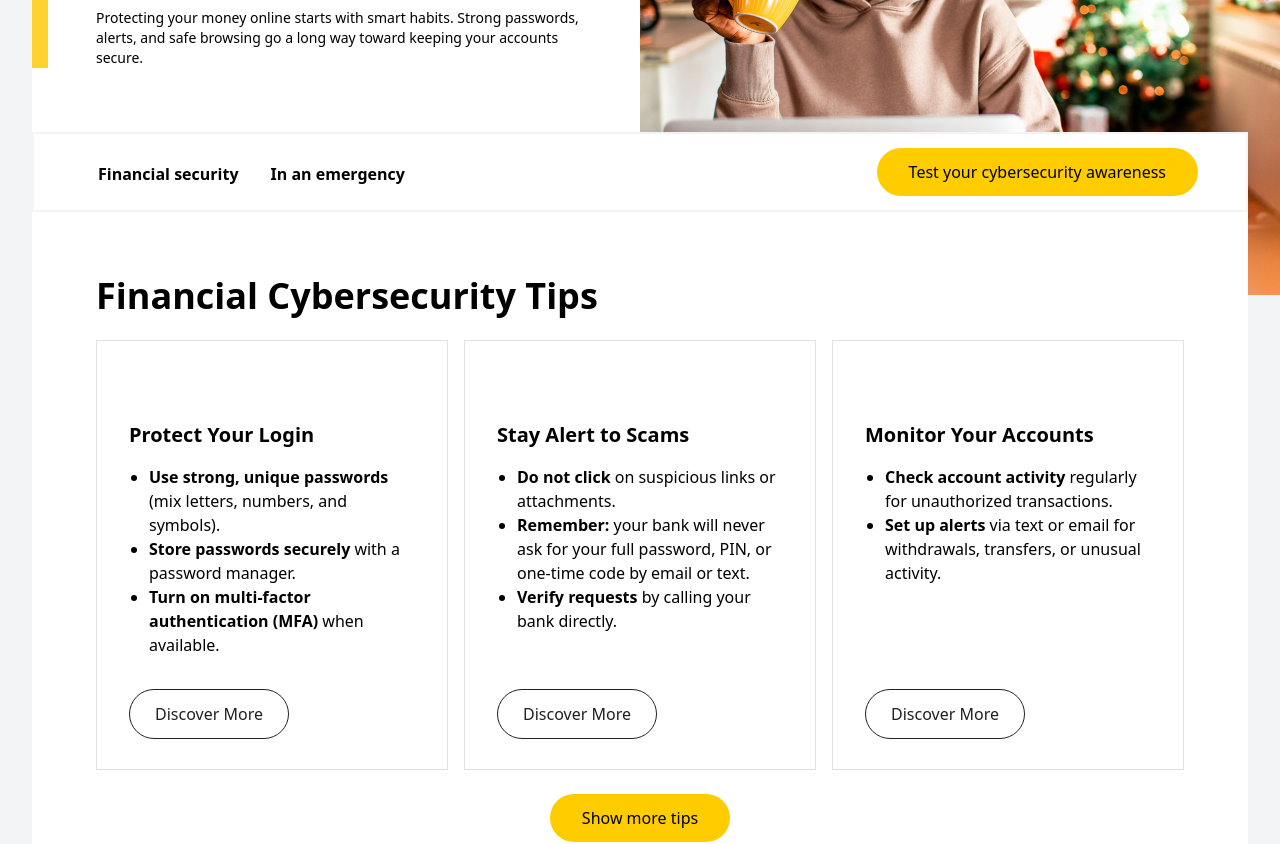
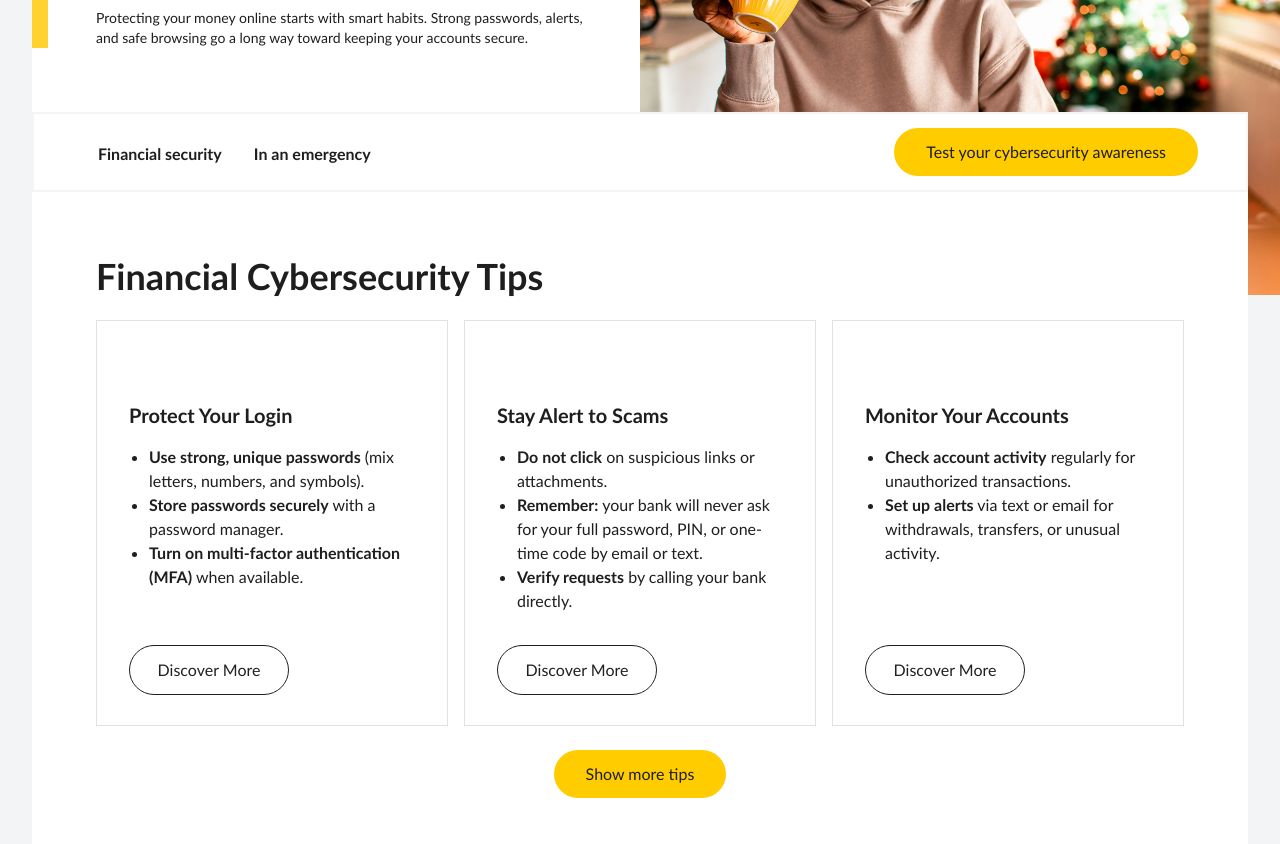
Before and after one commit to DevDuck-JS/CommBank-SE-Task-3, a React (Vite) app: page / in a window 1280 px wide. Shown: the part 300-1144 px from the top of the page. Built offline with nearby package versions, Linux system fonts and the light colour scheme.

Commit message:
feat: completed styling requirements * brand colors * brand font families * text sizes fixed list erros in ContentList.jsx and Footer.jsx

```diff
--- a/package.json
+++ b/package.json
@@ -18,6 +18,7 @@
     "@tailwindcss/vite": "^4.1.11",
     "react": "^19.1.0",
     "react-dom": "^19.1.0",
+    "react-router-dom": "^7.8.2",
     "tailwindcss": "^4.1.11"
   },
   "devDependencies": {
--- a/src/components/Card.jsx
+++ b/src/components/Card.jsx
@@ -23,7 +23,7 @@ const Card = () => {
       {/* Button */}
       <div className="flex pt-6 items-center justify-center">
         <div
-          className="flex items-center px-8 bg-[#FFCC00] h-12 rounded-4xl font-light"
+          className="highlighted-button"
           onClick={() => setIsShowMore((previousState) => !previousState)}
         >
           {isShowMore ? "Show fewer tips" : "Show more tips"}
--- a/src/components/ContentNavBar.jsx
+++ b/src/components/ContentNavBar.jsx
@@ -1,3 +1,4 @@
+import { BrowserRouter as Router, Routes, Route, Link } from "react-router-dom";
 const ContentNavBar = () => {
   return (
     <div className="flex bg-white h-20 justify-between border-2 border-gray-100 px-8 sticky top-0 z-500">
@@ -12,11 +13,13 @@ const ContentNavBar = () => {
       </div>
 
       {/* Button */}
-      <div className="flex px-4 items-center ">
-        <div className="flex items-center px-8 bg-[#FFCC00] h-12 rounded-4xl font-light">
-          Test your cybersecurity awareness
+      <Router>
+        <div className="flex px-4 items-center ">
+          <Link to="/maintenance" className="highlighted-button">
+            Test your cybersecurity awareness
+          </Link>
         </div>
-      </div>
+      </Router>
     </div>
   );
 };
--- a/src/components/Footer.jsx
+++ b/src/components/Footer.jsx
@@ -22,16 +22,18 @@ const Footer = () => {
           <div className="border-b-1 border-gray-200 relative">
             {/* Footer menu */}
             <div className="grid grid-cols-1 md:grid-cols-4 px-16 py-6">
+              <ul>
                 {footerItems.map((footerItem) => (
-                <ul>
+                  <>
                     <li className="font-bold mb-2">{footerItem.title}</li>
                     {footerItem.items.map((item) => (
                       <li className="font-light mb-2 hover:underline hover:underline-offset-4">
                         <a href="#">{item.label}</a>
                       </li>
                     ))}
+                  </>
+                ))}
               </ul>
-              ))}
             </div>
 
             {/* Back to top button */}
--- a/src/components/ListContent.jsx
+++ b/src/components/ListContent.jsx
@@ -6,14 +6,14 @@ const ListContent = () => {
     <div className="pt-16 pe-16 w-full lg:w-1/2">
       <p className="text-4xl font-bold mb-10">{EmergencyTips.title}</p>
       <div className="ps-5 mb-4">
-        {EmergencyTips.tips.map((tip) => (
-          <ul className="list-disc font-light space-y-2">
+        <ul className="list-disc font-light space-y-2">
+          {EmergencyTips.tips.map((tip) => (
             <li>
               <span className="font-bold">{tip.highlight} </span>
               {tip.description}
             </li>
-          </ul>
-        ))}
+          ))}
+        </ul>
       </div>
     </div>
   );
--- a/src/components/Navbar.jsx
+++ b/src/components/Navbar.jsx
@@ -153,7 +153,7 @@ const Navbar = () => {
           <div className="flex px-7 border-l-1 border-gray-200 h-full items-center">
             <FontAwesomeIcon icon="fa-solid fa-magnifying-glass" />
           </div>
-          <div className="flex bg-[#FFCC00] px-4 min-h-full items-center">
+          <div className="flex bg-primary px-4 min-h-full items-center">
             <span>
               <FontAwesomeIcon icon="fa-solid fa-lock" />
             </span>
--- a/src/index.css
+++ b/src/index.css
@@ -1,4 +1,33 @@
 @import "tailwindcss";
+
+@theme {
+  /* Cusom colors */
+  --color-primary: #ffcc00; /* Primary yellow */
+  --color-secondary: #ffff00; /* Beacon yellow */
+  --color-text: #1e1e1e;
+
+  /* Custom typography */
+  --font-display: "Gill Sans", "Lucida Sans";
+  --font-size-title: 70pt;
+  --font-size-subheading: 38pt;
+  --font-size-body: 18pt;
+}
+
+@layer base {
+  body {
+    color: var(--color-text);
+    font-family: var(--font-display);
+  }
+  h1 {
+    font-size: var(--font-size-title);
+  }
+  h2 {
+    font-size: var(--font-size-subheading);
+  }
+  p {
+    font-size: var(--font-size-body);
+  }
+}
 
 .nav-item {
   @apply pt-2 border-transparent border-b-4 hover:border-amber-200 h-[80px] flex items-center text-[16px] font-semibold xl:ms-8 lg:ms-2.5;
@@ -11,3 +40,7 @@
 .mobile-nav-item {
   @apply flex font-light items-center mb-10;
 }
+
+.highlighted-button {
+  @apply flex items-center px-8 bg-primary h-12 rounded-4xl font-light;
+}
```
Also changed, not shown: 1 other file (tests, documents, lock files or other folders). Lines whose indentation alone changed are shown as unchanged.
